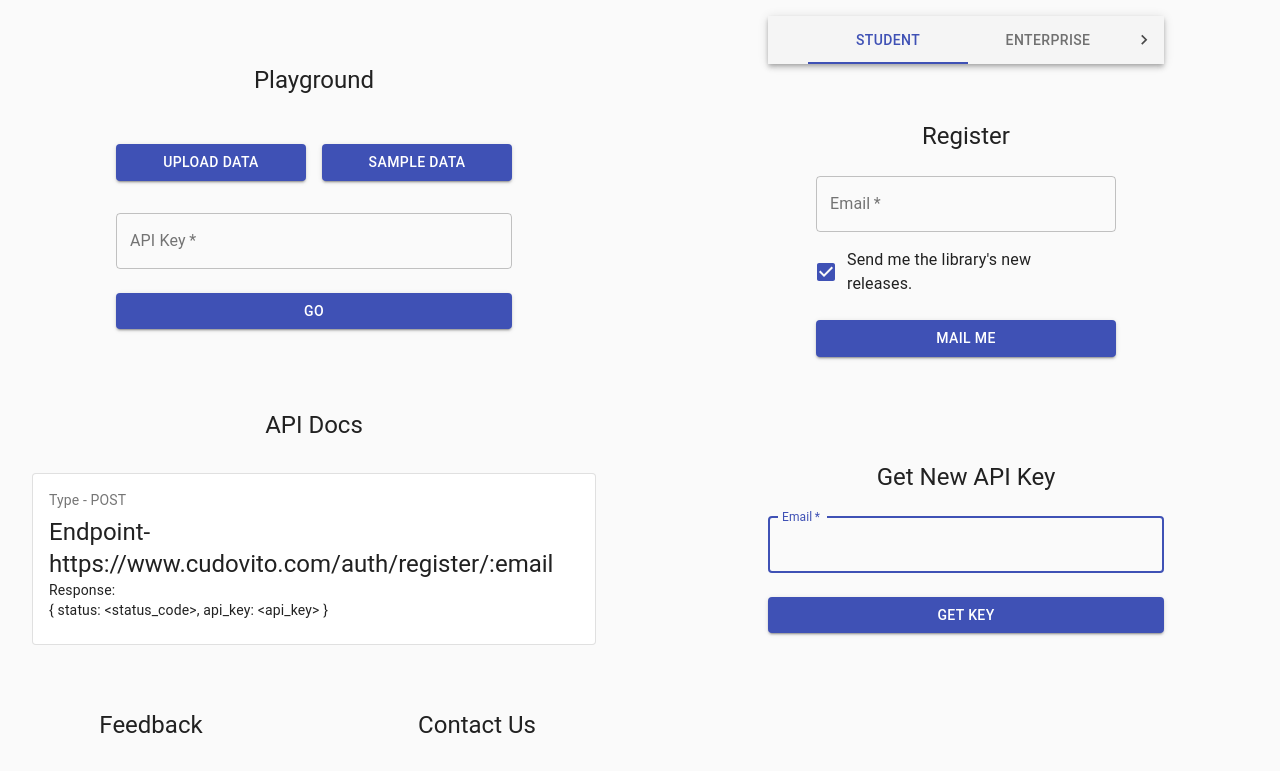
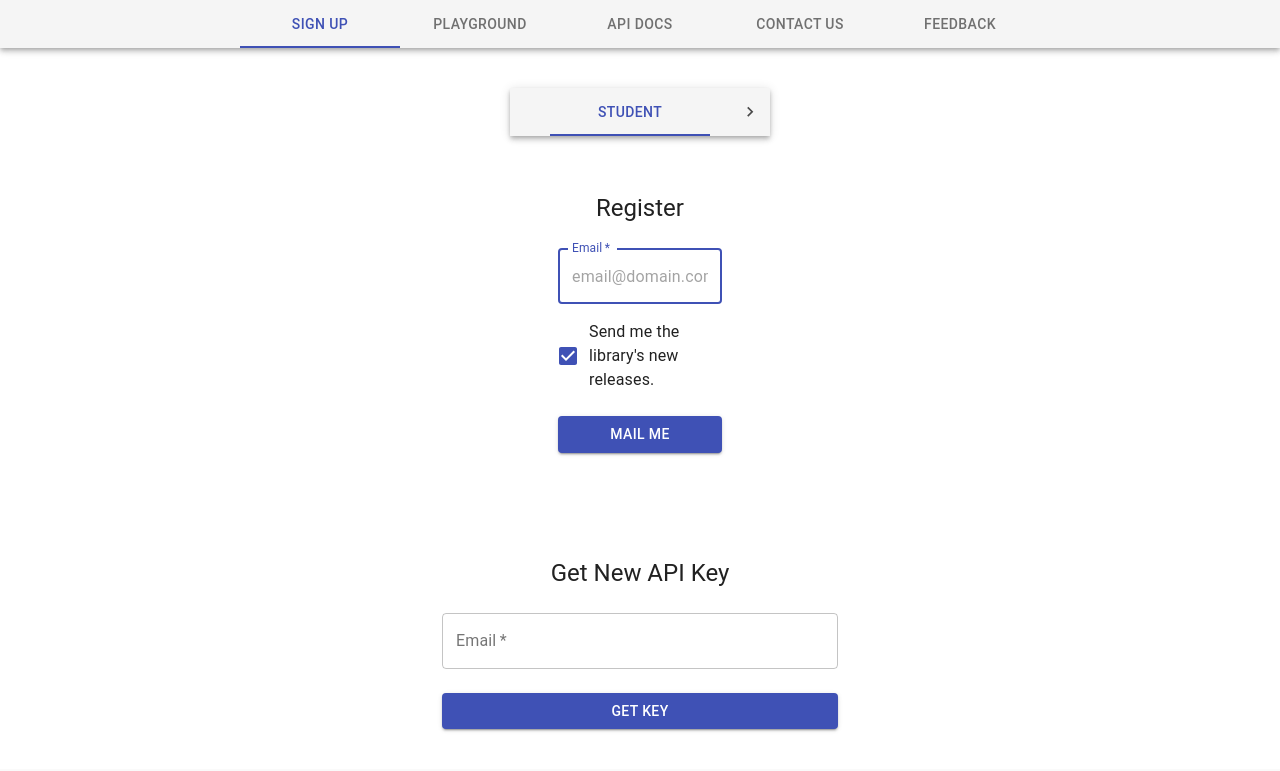
Before and after one commit to cudovito/markov-chains, a React (Create React App) app: page / in a window 1280 px wide. Shown: the top 771 px of the page. Built offline with nearby package versions, Linux system fonts and the light colour scheme.

Commit message:
project structure changed

```diff
--- a/package.json
+++ b/package.json
@@ -46,7 +46,6 @@
   "homepage": "https://cudovito.github.io/markov-chains",
   "devDependencies": {
     "@types/material-ui": "^0.21.8",
-    "@types/react-swipeable-views": "^0.13.0",
     "gh-pages": "^3.1.0"
   }
 }
--- a/src/views/index.tsx
+++ b/src/views/index.tsx
@@ -1,49 +1,161 @@
-// other pages component
+// // other pages component
+
+// import { makeStyles, createStyles, Theme } from "@material-ui/core/styles";
+// import Grid from "@material-ui/core/Grid";
+
+// const useStyles = makeStyles((theme: Theme) =>
+//   createStyles({
+//     root: {
+//       flexGrow: 1,
+//     },
+//     paper: {
+//       padding: theme.spacing(2),
+//       textAlign: "center",
+//       // color: theme.palette.text.secondary,
+//     },
+//   })
+// );
+
+// export default function SignUp() {
+//   const classes = useStyles();
+
+//   return (
+//     <div className={classes.root}>
+//       <Grid container spacing={3}>
+//         <Grid item xs={6}>
+//           <Playground />
+//
+//           <Grid container spacing={3}>
+//             <Grid item xs={6}>
+//               <Feedback />
+//             </Grid>
+//             <Grid item xs={6}>
+//               <Support />
+//             </Grid>
+//           </Grid>
+//         </Grid>
+//         <Grid item xs={6}>
+//           <Register />
+//           <APIKeys />
+//         </Grid>
+//       </Grid>
+//     </div>
+//   );
+// }
+
+import React from "react";
+import AppBar from "@material-ui/core/AppBar";
+import Tabs from "@material-ui/core/Tabs";
+import Tab from "@material-ui/core/Tab";
+import Typography from "@material-ui/core/Typography";
+import Box from "@material-ui/core/Box";
+import { makeStyles, createStyles, Theme } from "@material-ui/core/styles";
+
+// importing other components
+import APIDocs from "./landingPage/APIDocs/index";
 import Register from "./landingPage/register/index";
 import APIKeys from "./landingPage/APIKeys/index";
 import Playground from "./landingPage/playground/index";
-import APIDocs from "./landingPage/APIDocs/index";
+
 import Feedback from "./landingPage/feedback/index";
 import Support from "./landingPage/support/index";
-import { makeStyles, createStyles, Theme } from "@material-ui/core/styles";
-import Grid from "@material-ui/core/Grid";
 
-const useStyles = makeStyles((theme: Theme) =>
-  createStyles({
+interface TabPanelProps {
+  children?: React.ReactNode;
+  index: any;
+  value: any;
+}
+
+function TabPanel(props: TabPanelProps) {
+  const { children, value, index, ...other } = props;
+
+  return (
+    <div
+      role="tabpanel"
+      hidden={value !== index}
+      id={`scrollable-auto-tabpanel-${index}`}
+      aria-labelledby={`scrollable-auto-tab-${index}`}
+      {...other}
+    >
+      {value === index && (
+        <Box p={3}>
+          <Typography>{children}</Typography>
+        </Box>
+      )}
+    </div>
+  );
+}
+
+function a11yProps(index: any) {
+  return {
+    id: `scrollable-auto-tab-${index}`,
+    "aria-controls": `scrollable-auto-tabpanel-${index}`,
+  };
+}
+
+const useStyles = makeStyles((theme: Theme) => ({
   root: {
     flexGrow: 1,
+    width: "100%",
+    backgroundColor: theme.palette.background.paper,
+    alignItems: "center",
+    justifyContent: "center",
+  },
+  topHeading: {
+    display: "flex",
+    alignItems: "center",
+    justifyContent: "center",
   },
   paper: {
     padding: theme.spacing(2),
     textAlign: "center",
     // color: theme.palette.text.secondary,
   },
-  })
-);
+}));
 
 export default function SignUp() {
   const classes = useStyles();
+  const [value, setValue] = React.useState(0);
+
+  const handleChange = (event: React.ChangeEvent<{}>, newValue: number) => {
+    setValue(newValue);
+  };
 
   return (
     <div className={classes.root}>
-      <Grid container spacing={3}>
-        <Grid item xs={6}>
-          <Playground />
-          <APIDocs />
-          <Grid container spacing={3}>
-            <Grid item xs={6}>
-              <Feedback />
-            </Grid>
-            <Grid item xs={6}>
-              <Support />
-            </Grid>
-          </Grid>
-        </Grid>
-        <Grid item xs={6}>
+      <AppBar position="static" color="default" className={classes.topHeading}>
+        <Tabs
+          value={value}
+          onChange={handleChange}
+          indicatorColor="primary"
+          textColor="primary"
+          variant="scrollable"
+          scrollButtons="auto"
+          aria-label="scrollable auto tabs example"
+        >
+          <Tab label="Sign Up" {...a11yProps(0)} />
+          <Tab label="Playground" {...a11yProps(1)} />
+          <Tab label="API Docs" {...a11yProps(2)} />
+          <Tab label="Contact Us" {...a11yProps(3)} />
+          <Tab label="Feedback" {...a11yProps(4)} />
+        </Tabs>
+      </AppBar>
+      <TabPanel value={value} index={0}>
         <Register />
         <APIKeys />
-        </Grid>
-      </Grid>
+      </TabPanel>
+      <TabPanel value={value} index={1}>
+        <Playground />
+      </TabPanel>
+      <TabPanel value={value} index={2}>
+        <APIDocs />
+      </TabPanel>
+      <TabPanel value={value} index={3}>
+        <Support />
+      </TabPanel>
+      <TabPanel value={value} index={4}>
+        <Feedback />
+      </TabPanel>
     </div>
   );
 }
--- a/src/views/landingPage/APIDocs/index.tsx
+++ b/src/views/landingPage/APIDocs/index.tsx
@@ -9,7 +9,7 @@
 const useStyles = makeStyles((theme: Theme) => ({
   root: {
     // minWidth: 375,
-    width: "100%",
+    width: "50%",
   },
   bullet: {
     display: "inline-block",
--- a/src/views/landingPage/APIKeys/index.tsx
+++ b/src/views/landingPage/APIKeys/index.tsx
@@ -49,7 +49,6 @@
                   fullWidth
                   id="email"
                   label="Email"
-                  autoFocus
                 />
               </Grid>
             </Grid>
--- a/src/views/landingPage/register/index.tsx
+++ b/src/views/landingPage/register/index.tsx
@@ -47,6 +47,9 @@
     // backgroundColor: theme.palette.background.paper,
     marginTop: theme.spacing(2),
   },
+  optionTab: {
+    width: "25%",
+  },
 }));
 
 const Register = () => {
@@ -59,7 +62,7 @@
 
   return (
     <div className={classes.root}>
-      <Container component="main" maxWidth="xs">
+      <Container component="main" className={classes.optionTab}>
         <AppBar position="static" color="default">
           <Tabs
             value={value}
--- a/src/views/landingPage/register/organizationRegister/index.tsx
+++ b/src/views/landingPage/register/organizationRegister/index.tsx
@@ -54,8 +54,8 @@
                   fullWidth
                   id="name"
                   label="Name"
+                  placeholder="name"
                   autoFocus
-                  placeholder="name"
                 />
               </Grid>
               <Grid item xs={12}>
```
Also changed, not shown: 1 other file (tests, documents, lock files or other folders). Lines whose indentation alone changed are shown as unchanged.
